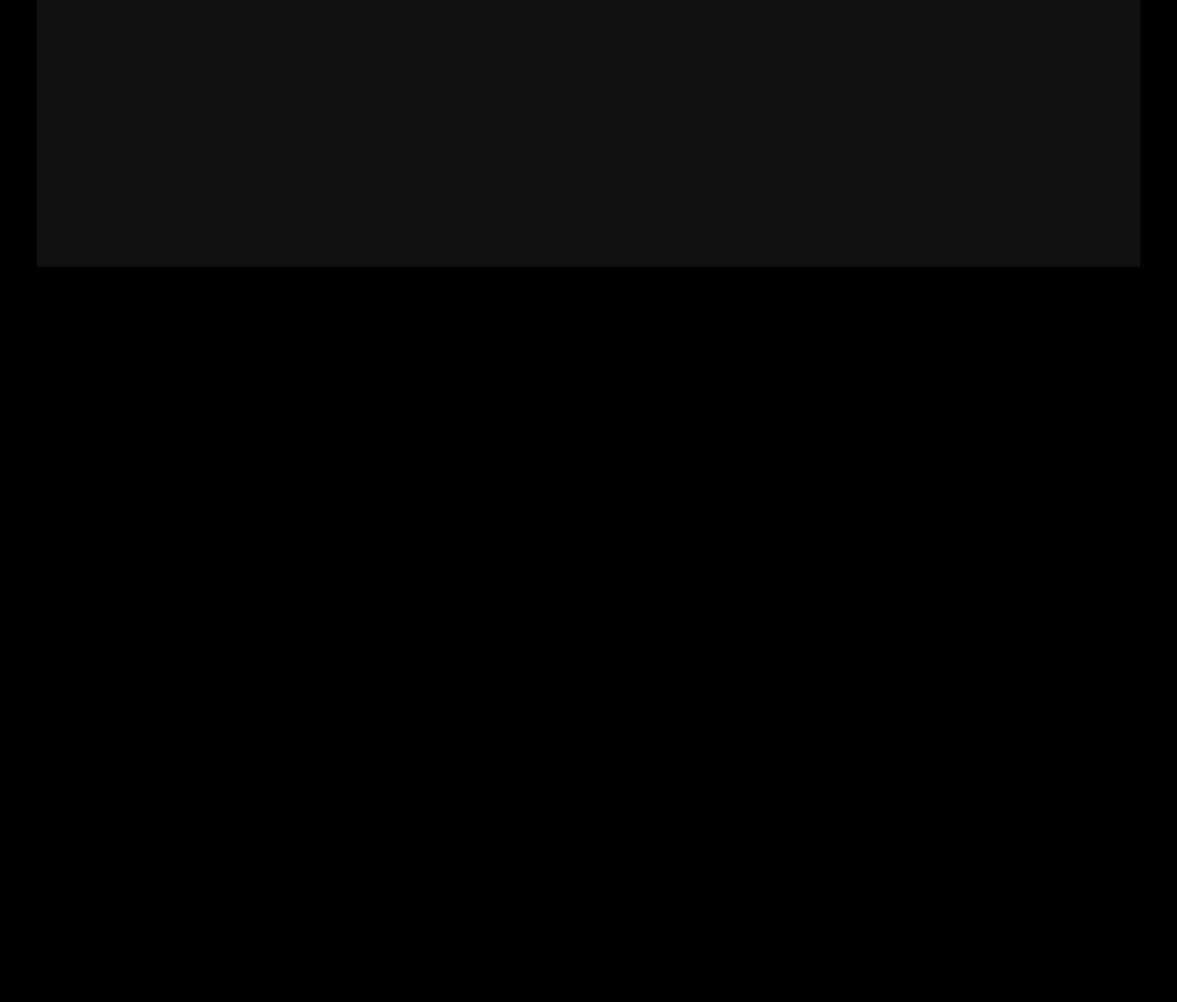
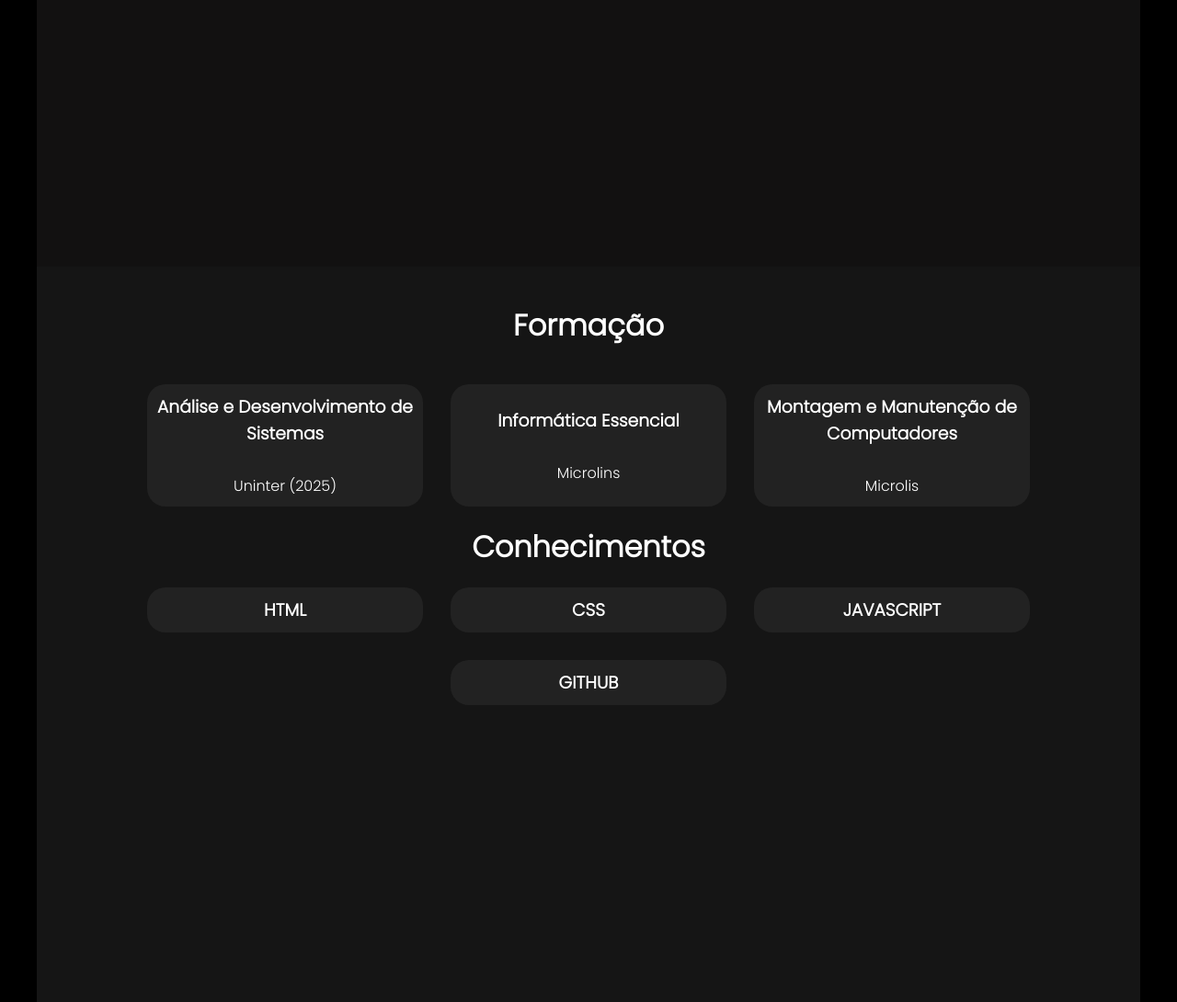
Before and after one commit to hugomelgarejoo/Projeto-Curriculo, a plain HTML site: page index.html in a window 1280 px wide. Shown: the part 2959-4049 px from the top of the page at 92% size. Before the commit the page ends 3249 px from the top, so only its background shows below. Drawn offline with Linux system fonts and the light colour scheme.

Commit message:
alterações

```diff
--- a/asset/css/style.css
+++ b/asset/css/style.css
@@ -219,8 +219,13 @@ header i{
         border-radius: 0 0 4px 4px;
         right: 20px;
     }
+
     .home_titulo {
         font-size: 1.3rem;
+    }
+
+    .portifolio {
+        height: 100%;
     }
 
     .portifolio ul {
@@ -233,4 +238,9 @@ header i{
         width: 250px;
         height: 200px;
     }
+
+    .formacao{
+        height: 100%;
+    }
+
 }
--- a/index.html
+++ b/index.html
@@ -119,6 +119,49 @@
 
 </section>
 
+<section class="formacao">
+    <div class="sobre_titulo">
+        <h1>Formação</h1>
+    </div>
+
+    <div class="minhasformacoes">
+        <ul>
+            <li>
+                <h3>Análise e Desenvolvimento de Sistemas</h3>
+                <p>Uninter (2025)</p>
+            </li>
+            <li>
+                <h3>Informática Essencial</h3>
+                <p>Microlins</p>
+            </li>
+            <li>
+                <h3>Montagem e Manutenção de Computadores</h3>
+                <p>Microlis</p>
+            </li>
+        </ul>
+
+        <div class="sobre_titulo">
+            <h1>Conhecimentos</h1>
+        </div>
+
+            <ul>
+                <li>
+                    <h3>HTML</h3>
+                </li>
+                <li>
+                    <h3>CSS</h3>
+                </li>
+                <li>
+                    <h3>JAVASCRIPT</h3>
+                </li>
+                <li>
+                    <h3>GITHUB</h3>
+                </li>
+            </ul>
+    </div>
+
+</section>
+
 
 <script src="asset/js/script.js"></script>
 
```
